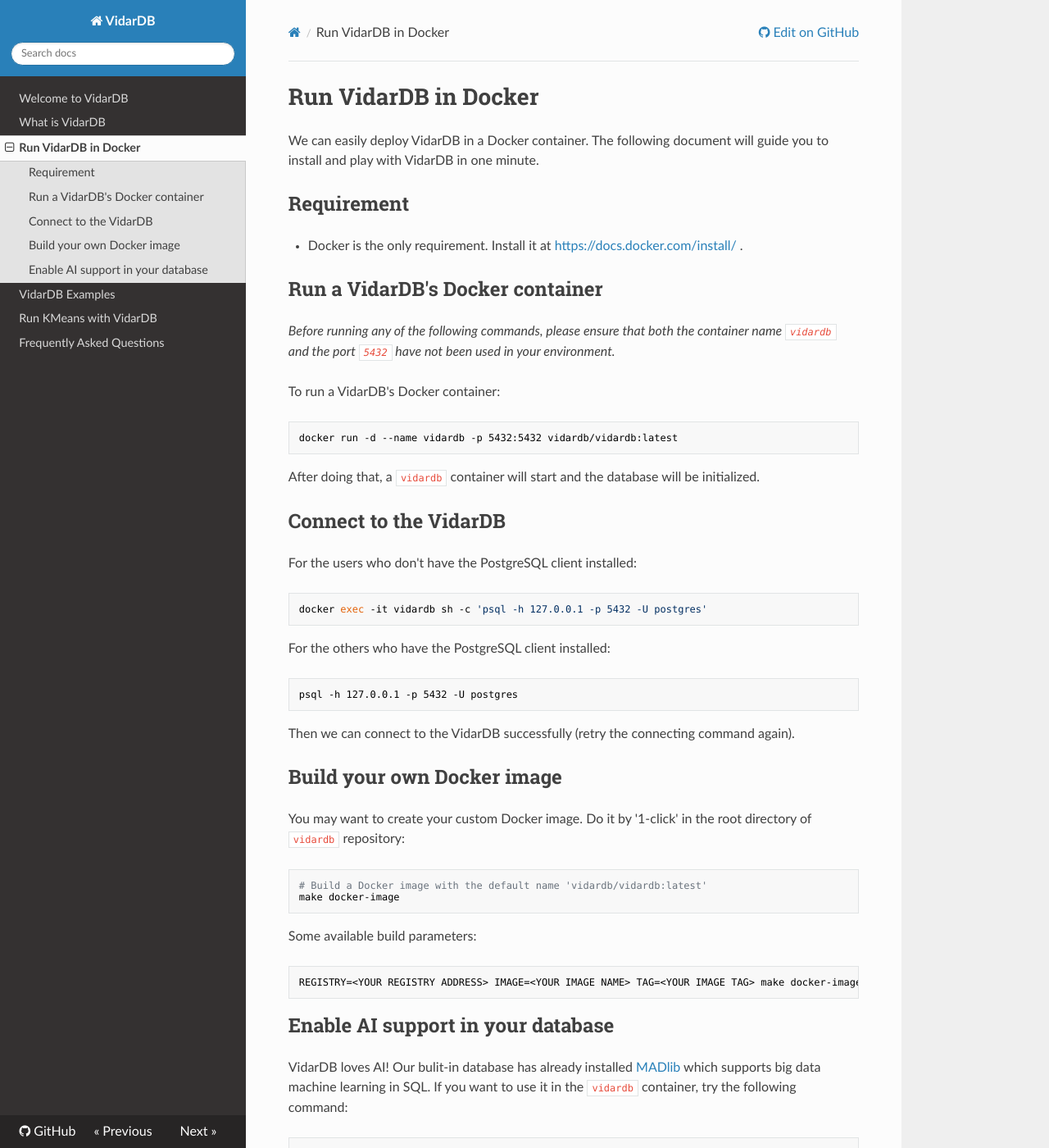
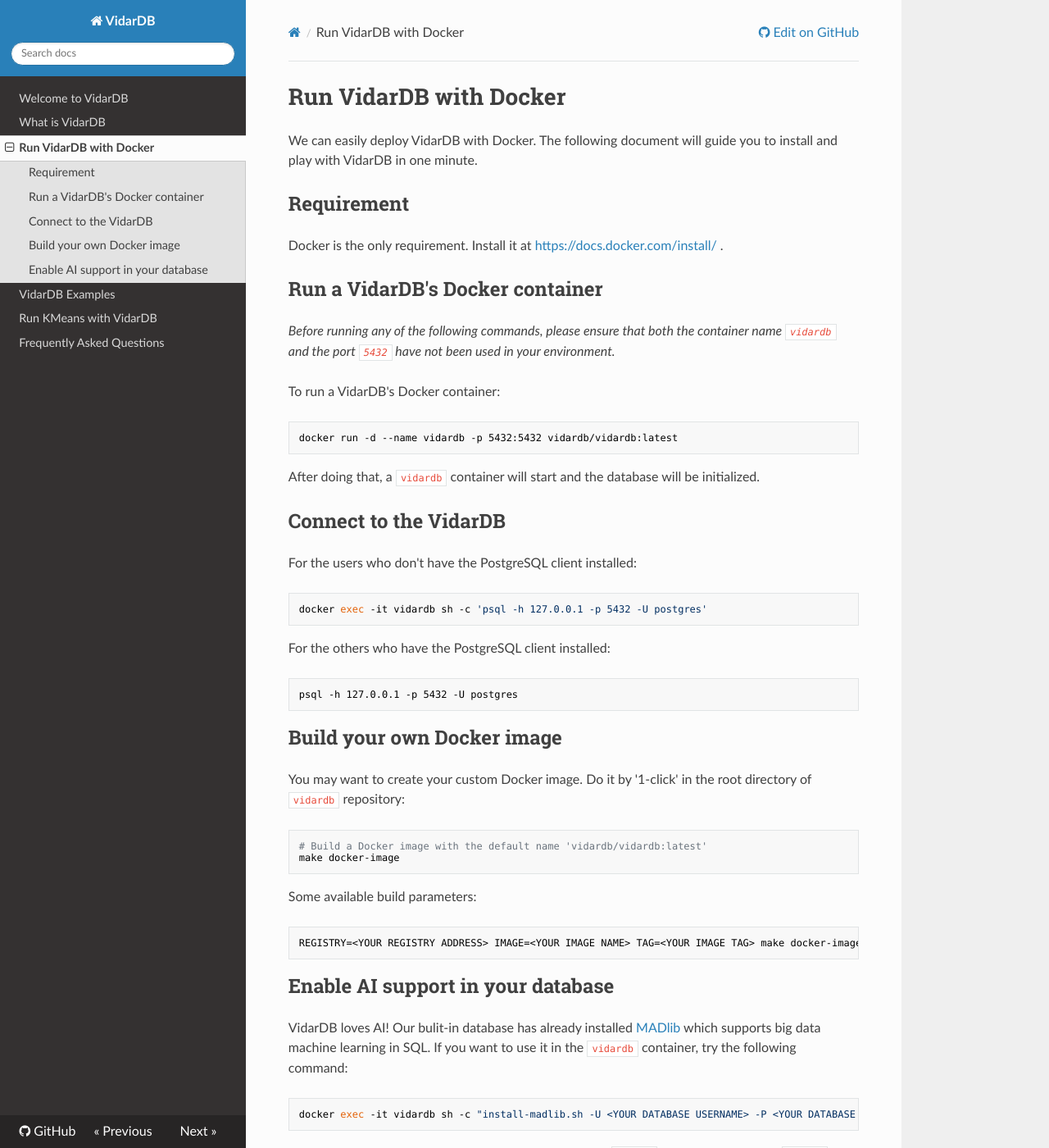
Before and after one commit to vidardb/docs, an MkDocs documentation site: the page built from docs/run_vidarDB_with_docker.md, in a window 1280 px wide and 1400 px high. Shown: the whole window at 82% size. Built offline with MkDocs 1.6.1, drawn with Linux system fonts in a browser that asks for light colours; nearby versions of some CDN libraries.

Commit message:
Update and rename run_vidarDB_in_docker.md to run_vidarDB_with_docker.md (#2)
* Update and rename run_vidarDB_in_docker.md to run_vidarDB_with_docker.md

* Update mkdocs.yml

````diff
--- a/docs/run_vidarDB_in_docker.md
+++ b/docs/run_vidarDB_with_docker.md
@@ -1,10 +1,10 @@
-# Run VidarDB in Docker
+# Run VidarDB with Docker
 
-We can easily deploy VidarDB in a Docker container. The following document will guide you to install and play with VidarDB in one minute.
+We can easily deploy VidarDB with Docker. The following document will guide you to install and play with VidarDB in one minute.
 
 ## Requirement
 
-- Docker is the only requirement. Install it at [https://docs.docker.com/install/](https://docs.docker.com/install/) .
+Docker is the only requirement. Install it at [https://docs.docker.com/install/](https://docs.docker.com/install/) .
 
 ## Run a VidarDB's Docker container
 
@@ -31,8 +31,6 @@
 ```sh
 psql -h 127.0.0.1 -p 5432 -U postgres
 ```
-
-Then we can connect to the VidarDB successfully (retry the connecting command again).
 
 ## Build your own Docker image
 
--- a/mkdocs.yml
+++ b/mkdocs.yml
@@ -7,7 +7,7 @@
 nav:
     - 'Welcome to VidarDB': 'index.md'
     - 'What is VidarDB': 'what_is_vidarDB.md'
-    - 'Run VidarDB in Docker': 'run_vidarDB_in_docker.md'
+    - 'Run VidarDB with Docker': 'run_vidarDB_with_docker.md'
     - 'VidarDB Examples': 'example.md'
     - 'Run KMeans with VidarDB': 'run_kmeans_with_vidarDB.md'
     - 'Frequently Asked Questions': 'faq.md'
````
